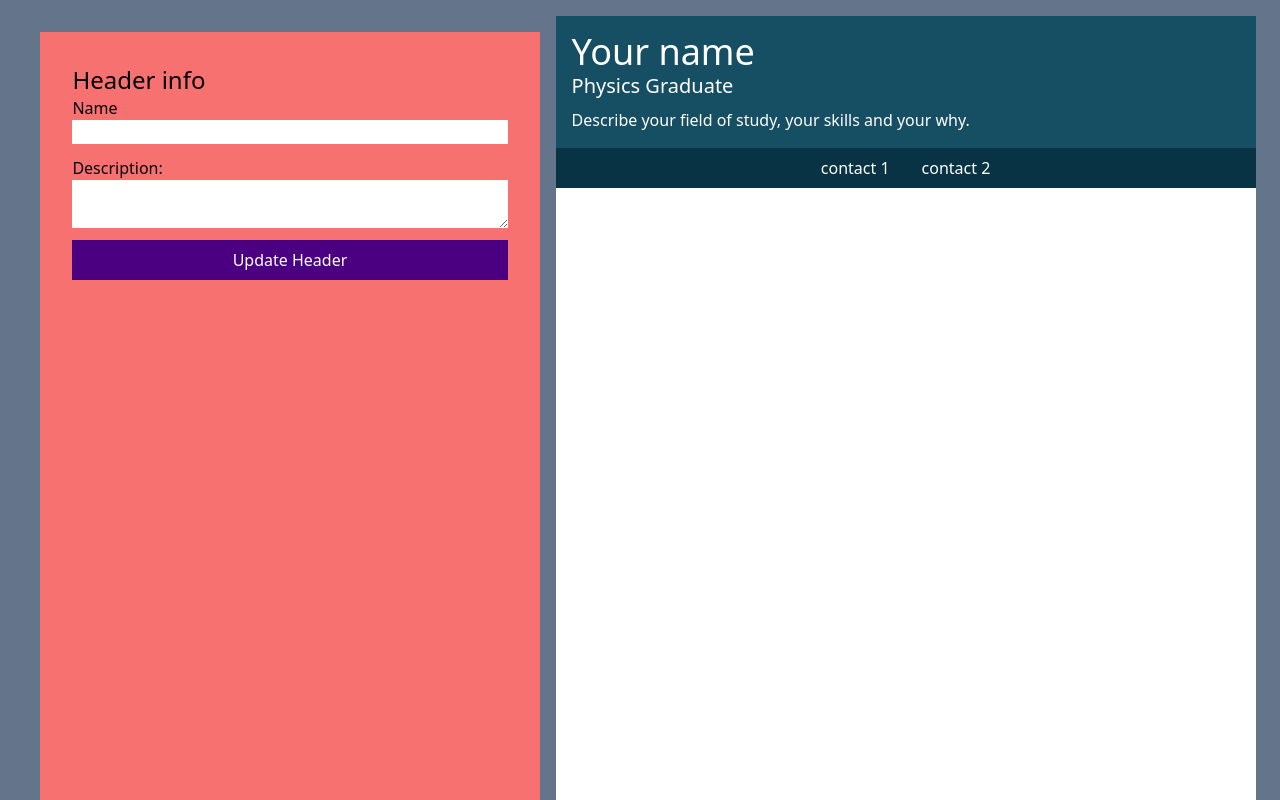
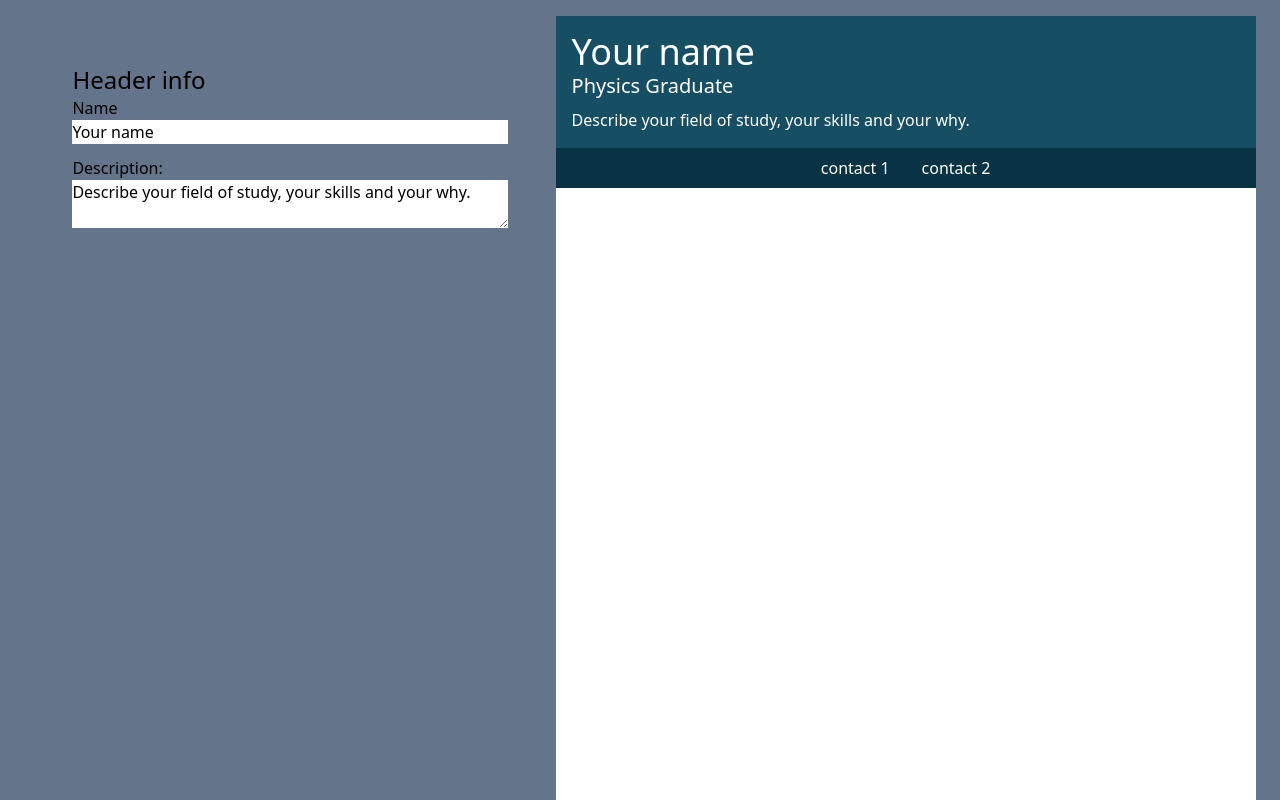
Before and after one commit to iaaron-xyz/cv-application, a React (Create React App) app: page / in a window 1280 px wide. Shown: the top 800 px of the page. Built offline with nearby package versions, Linux system fonts and the light colour scheme.

Commit message:
refactor to functional mode

```diff
--- a/src/App.js
+++ b/src/App.js
@@ -1,16 +1,18 @@
-import React, { Component } from "react";
+import { useState } from "react";
 import EditSection from "./components/EditSection";
 import RenderSection from "./components/RenderSection";
+import { cvData } from "./components/cvData";
 
-class App extends Component {
-  render() {
-    return (
-      <div className="p-4 flex flex-row justify-center flex-wrap bg-slate-500">
-        <EditSection />
-        <RenderSection />
-      </div>
-    );
-  }
+const App = () => {
+
+  const [data, setData] = useState(cvData);
+
+  return (
+    <div className="p-4 flex flex-row justify-center flex-wrap bg-slate-500">
+      <EditSection data={data} setData={setData}/>
+      <RenderSection data={data}/>
+    </div>
+  )
 }
 
 export default App;
--- a/src/components/EditSection.js
+++ b/src/components/EditSection.js
@@ -1,15 +1,12 @@
-import React, { Component } from "react";
 import HeaderForm from "./HeaderForm";
 
 
-class EditSection extends Component {
-  render() {
-    return (
-      <div className="edit-section bg-red-400 m-4 p-4">
-        <HeaderForm />
-      </div>
-    )
-  }
+const EditSection = ({ data, setData }) => {
+  return (
+    <div className="edit-section m-4 p-4">
+      <HeaderForm data={data} setData={setData}/>
+    </div>
+  )
 }
 
 export default EditSection
--- a/src/components/HeaderForm.js
+++ b/src/components/HeaderForm.js
@@ -1,56 +1,41 @@
-import React, { Component } from "react";
+const HeaderForm = ({ data, setData }) => {
 
-
-class HeaderForm extends Component {
-  constructor() {
-    super();
-
-    this.state = {
-      name: '',
-      description: '',
+  const handleInputChange = (e) => {
+    setData({...data, [e.target.name]: e.target.value})
   }
-  }
-
-  handleSubmitHeader = (e) => {
-    e.preventDefault();
-    console.log('Hewader form submitted succesfully.');
-  }
-
-  handleChange = (e) => {
-    console.log(`Changing: ${e.target.name}`);
-    this.setState({
-      [e.target.name]: e.target.value,
-    })
-  }
-
-  render() {
-
-    const {name, description} = this.state;
 
   return (
     <div className="p-4 header-form-info">
       <h2 className="text-2xl">Header info</h2>
-        <form onSubmit={this.handleSubmitHeader}>
+      <form >
         <div className="form-element">
           <label htmlFor="name">
             Name
           </label>
-            <input type="text" name="name" id="name" className="block w-full" value={name} onChange={this.handleChange}/>
+          <input
+            type="text"
+            name="name"
+            id="name"
+            className="block w-full"
+            value={data.name}
+            onChange={handleInputChange}
+          />
         </div>
         <div className="form-element">
           <label htmlFor="description">
             Description:
           </label>
-            <textarea name="description" id="description" className="block w-full" value={description} onChange={this.handleChange}>
+          <textarea
+            name="description"
+            id="description"
+            className="block w-full"
+            value={data.description}
+            onChange={handleInputChange}>
           </textarea>
-          </div>
-          <div className="form-element">
-            <button type="submit" className="form-btn">Update Header</button>
         </div>
       </form>
     </div>
   )
 }
-}
 
 export default HeaderForm
--- a/src/components/RenderSection.js
+++ b/src/components/RenderSection.js
@@ -1,11 +1,4 @@
-import React, { Component } from "react";
-import { headerData } from './cvData';
-
-
-class RenderSection extends Component {
-  render() {
-
-    const {name, description, titleCareer} = headerData;
+const RenderSection = ({ data }) => {
   return (
     <div className="render-section bg-white">
 
@@ -13,13 +6,13 @@ class RenderSection extends Component {
       <div id="header" className="bg-cyan-900 text-white">
         <div className="p-4">
           <h1 className="text-4xl" id="header-name">
-              {name}
+            {data.name}
           </h1>
           <h3 className="text-xl pb-2" id="header-description">
-              {titleCareer}
+            {data.titleCareer}
           </h3>
           <p>
-              {description}
+            {data.description}
           </p>
         </div>
         <div className="bg-cyan-950 py-2">
@@ -35,8 +28,17 @@ class RenderSection extends Component {
       </div>
 
     </div>
+
   )
 }
-}
+
+// class RenderSection extends Component {
+//   render() {
+
+//     const {name, description, titleCareer} = headerData;
+//     return (
+//     )
+//   }
+// }
 
 export default RenderSection
--- a/src/components/cvData.js
+++ b/src/components/cvData.js
@@ -1,12 +1,23 @@
-export const headerData = {
+export const cvData = {
   name : "Your name",
   description : "Describe your field of study, your skills and your why.",
   titleCareer: "Physics Graduate",
   contactInfo : {
-    email : "",
-    number : "",
-    linkedin : "",
-    github : "",
-    website : "",
+    email : "user@mail.com",
+    number : "1234567890",
+    linkedin : "https://www.linkedin.com/username/",
+    github : "https://github.com/username",
+    website : "www.mywebsite.com",
   },
+  education: [
+    {
+      universityName: 'University Name',
+      title: "University Title",
+      startYear: "2010",
+      endYear: "2014",
+      optDescription: "Optional explanation."
+    },
+  ],
+  skills: ["JavaScript", "React.js"],
+  languages: ["English", "Spanish"],
 }
```
Lines whose indentation alone changed are shown as unchanged.
